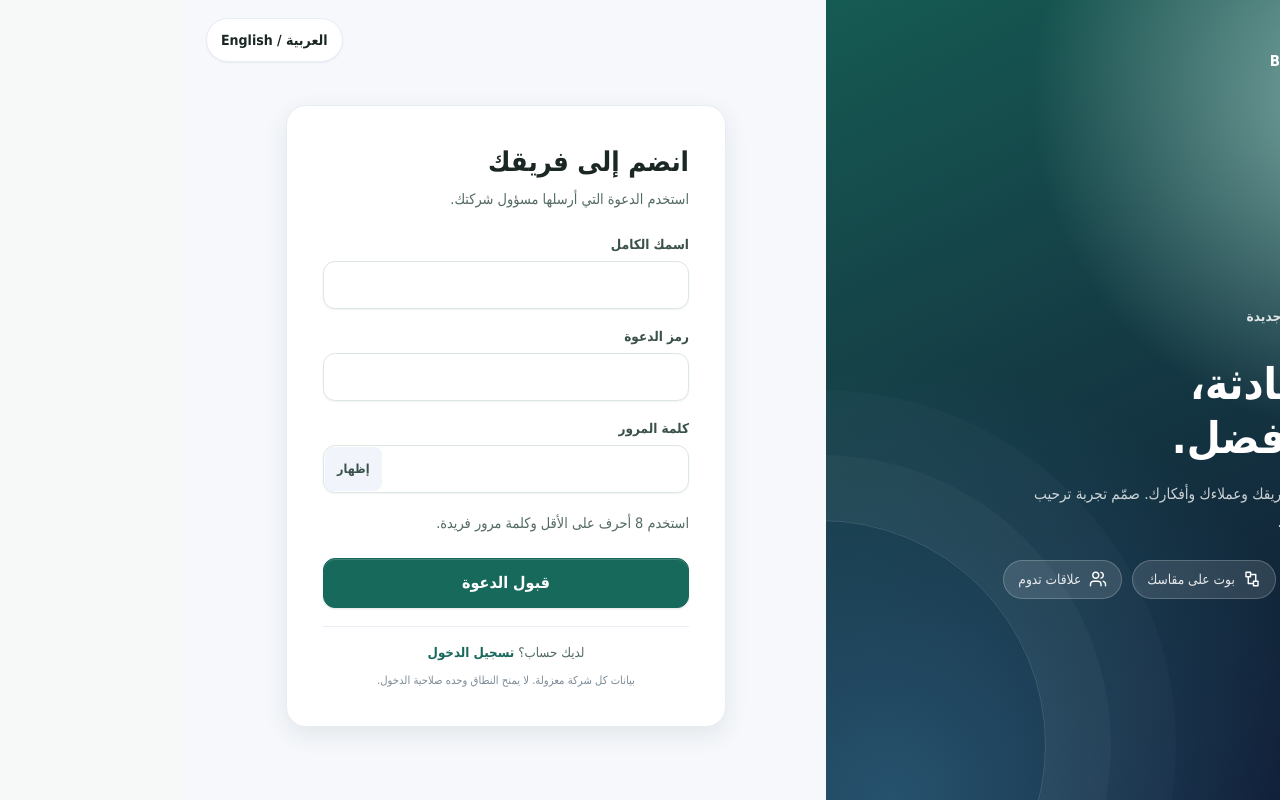
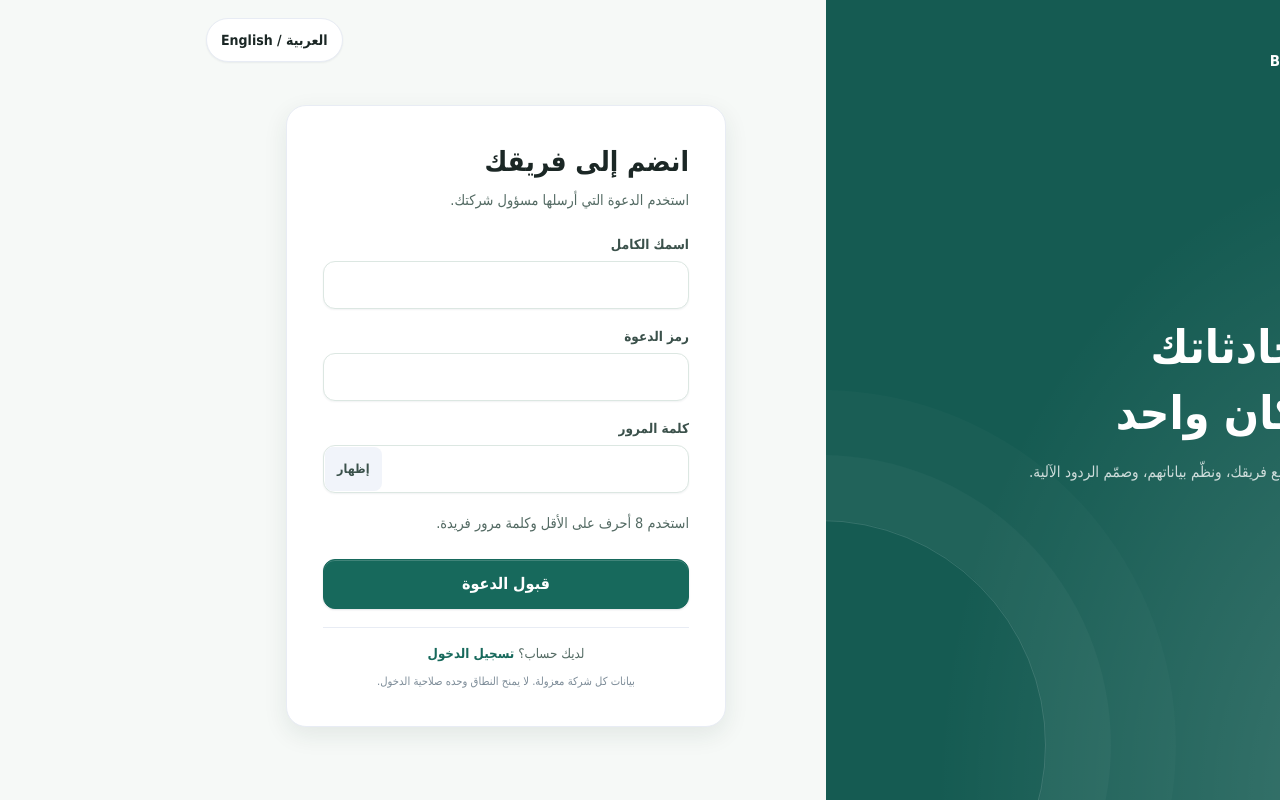
Before and after one commit to hendhafez5566-arch/Boat-two, a Next.js app in the folder apps/web/: page /accept-invitation in a window 1280 px wide. Built offline with nearby package versions, Linux system fonts and the light colour scheme; no server answers.

Commit message:
Prioritize sign-in and onboarding actions on smaller screens

```diff
--- a/apps/web/app/design-system.css
+++ b/apps/web/app/design-system.css
@@ -2618,3 +2618,48 @@ button.underline {
   .bs-shell .bs-iconbtn,
   .bs-shell .bs-avatar { min-height: 44px; }
 }
+
+/* Auth keeps the task in view on phone and tablet. */
+.auth-experience.auth-v2 {
+  background: var(--canvas);
+}
+.auth-v2 .auth-story {
+  background:
+    radial-gradient(ellipse at 95% 100%, rgb(255 255 255 / 18%), transparent 58%),
+    var(--primary-deep);
+}
+.auth-story-copy {
+  position: relative;
+  z-index: 1;
+}
+.auth-story-copy h2 {
+  max-width: 18ch;
+  color: white;
+  font-size: clamp(1.9rem, 3.6vw, 3.15rem);
+  line-height: var(--line-heading);
+}
+.auth-story-copy p {
+  margin-block-start: 12px;
+}
+.auth-v2 .auth-form-content h1 {
+  font-size: var(--text-page);
+  line-height: var(--line-heading);
+  margin-block-end: 6px;
+}
+.ob-hero,
+.ob-next {
+  border-color: var(--line);
+  background: var(--surface);
+}
+.ob-step.is-current {
+  border-color: var(--primary-line);
+  background: var(--primary-softer);
+}
+@media (max-width: 760px) {
+  .auth-v2 .auth-story {
+    padding-block: 18px;
+    padding-inline-end: 130px;
+  }
+  .auth-story-copy { display: none; }
+  .auth-v2 .auth-form-panel { margin-block-start: 0; padding-block-start: 16px; }
+}
--- a/apps/web/components/product/AuthExperience.tsx
+++ b/apps/web/components/product/AuthExperience.tsx
@@ -67,33 +67,14 @@ export function AuthExperience({
           )}
           <strong>{brand?.name ?? 'Boat Two'}</strong>
         </Link>
-        <span className="auth-orbit" aria-hidden="true">
-          <NavIcon name="automations" />
-        </span>
-        <p className="eyebrow">
-          {t('محادثات تفتح فرصًا جديدة', 'Conversations that open possibilities')}
-        </p>
-        <h1>
-          {brand?.widgetTitle ??
-            t('كل محادثة، بداية أفضل.', 'Every conversation. A better beginning.')}
-        </h1>
-        <p>
-          {t(
-            'مساحة واحدة تجمع فريقك وعملاءك وأفكارك. صمّم تجربة ترحيب وابدأ بخطوات بسيطة.',
-            'One space for your team, customers and ideas. Create a warm welcome and start with simple steps.',
-          )}
-        </p>
-        <div className="auth-benefits">
-          {[
-            ['inbox', t('فريق متصل', 'A connected team')],
-            ['flows', t('بوت على مقاسك', 'A bot made for you')],
-            ['crm', t('علاقات تدوم', 'Lasting relationships')],
-          ].map(([icon, label]) => (
-            <span key={icon}>
-              <NavIcon name={icon} />
-              {label}
-            </span>
-          ))}
+        <div className="auth-story-copy">
+          <h2>{brand?.widgetTitle ?? t('أدِر محادثاتك من مكان واحد', 'Manage your conversations in one place')}</h2>
+          <p>
+            {t(
+              'تابع محادثات العملاء مع فريقك، ونظّم بياناتهم، وصمّم الردود الآلية.',
+              'Handle customer conversations as a team, organize contacts and build automated replies.',
+            )}
+          </p>
         </div>
       </section>
       <section className="auth-form-panel">
@@ -101,14 +82,13 @@ export function AuthExperience({
           العربية / English
         </button>
         <div className="auth-form-content">
-          <p className="eyebrow">{brand?.name ?? t('شركتك، متصلة', 'Your business, connected')}</p>
-          <h2>
+          <h1>
             {joining
               ? t('انضم إلى فريقك', 'Join your team')
               : register
                 ? t('لنبدأ بشركتك', 'Let’s start with your business')
-                : t('أهلًا بعودتك', 'Welcome back')}
-          </h2>
+                : t('تسجيل الدخول', 'Sign in')}
+          </h1>
           <p className="muted">
             {joining
               ? t(
```
